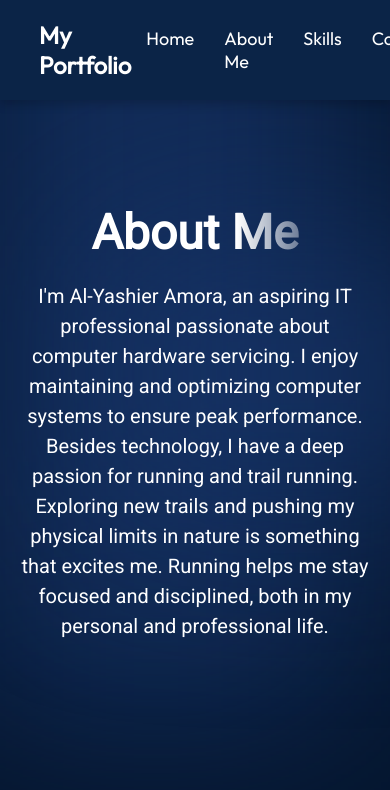
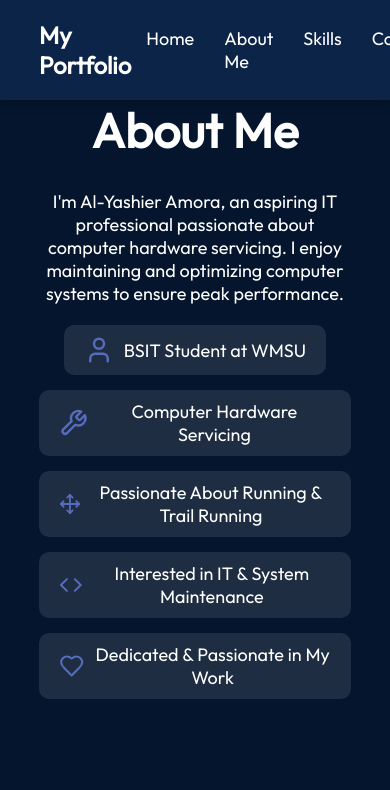
Before and after one commit to EchoDoubleCharlie/react-amora, a React (Vite) app: page /about in a window 390 px wide. Shown: the top 790 px of the page. Built offline with nearby package versions, Linux system fonts and the light colour scheme.

Commit message:
Updated Hero, AboutMe, Skills, and Contact sections

```diff
--- a/package.json
+++ b/package.json
@@ -12,6 +12,7 @@
   "dependencies": {
     "@fontsource/outfit": "^5.1.1",
     "@fontsource/roboto": "^5.1.1",
+    "lucide-react": "^0.477.0",
     "react": "^18.2.0",
     "react-dom": "^18.2.0",
     "react-icons": "^5.5.0",
--- a/src/App.jsx
+++ b/src/App.jsx
@@ -4,14 +4,17 @@ import { Hero } from "./components/Hero/Hero";
 import { AboutMe } from "./components/AboutMe";
 import { Navbar } from "./components/Navbar";
 import { Contact } from "./components/Contact";
+import { Skills } from "./components/Skills";
+
 function App() {
   return (
     <Router>
       <div className={styles.App}>
-        <Navbar /> {/* Navbar should be inside Router */}
+        <Navbar />
         <Routes>
           <Route path="/" element={<Hero />} />
           <Route path="/about" element={<AboutMe />} />
+          <Route path="/skills" element={<Skills />} />
           <Route path="/contact" element={<Contact />} />
         </Routes>
       </div>
--- a/src/components/AboutMe.jsx
+++ b/src/components/AboutMe.jsx
@@ -1,6 +1,6 @@
 import React from "react";
 import styles from "./AboutMe.module.css";
-
+import { User, Wrench, Move, Code, Heart } from "lucide-react";
 export const AboutMe = () => {
   return (
     <section id="aboutMe" className={styles.container}>
@@ -10,11 +10,30 @@ export const AboutMe = () => {
           I'm Al-Yashier Amora, an aspiring IT professional passionate about computer hardware servicing.
           I enjoy maintaining and optimizing computer systems to ensure peak performance.
         </p>
-        <p className={styles.description}>
-          Besides technology, I have a deep passion for running and trail running. Exploring new trails and
-          pushing my physical limits in nature is something that excites me. Running helps me stay focused
-          and disciplined, both in my personal and professional life.
-        </p>
+
+
+        <div className={styles.aboutList}>
+          <div className={styles.aboutItem}>
+            <User size={30} className={styles.icon} />
+            <span>BSIT Student at WMSU</span>
+          </div>
+          <div className={styles.aboutItem}>
+            <Wrench size={30} className={styles.icon} />
+            <span>Computer Hardware Servicing</span>
+          </div>
+          <div className={styles.aboutItem}>
+            <Move size={30} className={styles.icon} />
+            <span>Passionate About Running & Trail Running</span>
+          </div>
+          <div className={styles.aboutItem}>
+            <Code size={30} className={styles.icon} />
+            <span>Interested in IT & System Maintenance</span>
+          </div>
+          <div className={styles.aboutItem}>
+            <Heart size={30} className={styles.icon} />
+            <span>Dedicated & Passionate in My Work</span>
+          </div>
+        </div>
       </div>
 
       <div className={styles.topBlur} />
--- a/src/components/AboutMe.module.css
+++ b/src/components/AboutMe.module.css
@@ -1,116 +1,45 @@
 @import "/src/vars.css";
 
 .container {
-  position: relative;
+  padding: 100px 10%;
+  text-align: center;
+  min-height: 100vh;
+}
+
+.title {
+  font-size: 48px;
+  font-weight: bold;
+  margin-bottom: 30px;
+  color: var(--color-text);
+}
+
+.description {
+  font-size: 18px;
+  color: var(--color-text);
+  margin-bottom: 20px;
+}
+
+
+.aboutList {
   display: flex;
   flex-direction: column;
   align-items: center;
-  justify-content: center;
-  padding: 49px 10%;
-  min-height: calc(100vh);
-  text-align: center;
-  z-index: 1;
+  gap: 15px;
+  margin-top: 20px;
 }
 
-.content {
+.aboutItem {
   display: flex;
-  flex-direction: column;
   align-items: center;
+  gap: 10px;
+  font-size: 18px;
   color: var(--color-text);
-  z-index: 1;
+  background: rgba(255, 255, 255, 0.1);
+  padding: 10px 20px;
+  border-radius: 10px;
+  width: fit-content;
 }
 
-/* Title Animation */
-.title {
-  font-size: 60px;
-  font-weight: 900;
-  margin-bottom: 20px;
-  font-family: var(--font-roboto);
-  background: linear-gradient(90deg, rgba(255, 255, 255, 1) 70%, rgba(255, 255, 255, 0) 120%);
-  -webkit-text-fill-color: transparent;
-  -webkit-background-clip: text;
-
-  opacity: 0;
-  transform: translateY(20px);
-  animation: fadeSlideUp 1s ease-out forwards;
+.icon {
+  color: var(--color-primary);
 }
-
-/* Description Animation */
-.description {
-  font-size: 24px;
-  font-family: var(--font-roboto);
-  max-width: 800px;
-  line-height: 1.5;
-
-  opacity: 0;
-  transform: translateY(20px);
-  animation: fadeSlideUp 1s ease-out 0.3s forwards;
-}
-
-
-/* Keyframes for Animation */
-@keyframes fadeSlideUp {
-  from {
-    opacity: 0;
-    transform: translateY(20px);
-  }
-  to {
-    opacity: 1;
-    transform: translateY(0);
-  }
-}
-
-@keyframes fadeIn {
-  from {
-    opacity: 0;
-    transform: scale(0.9);
-  }
-  to {
-    opacity: 1;
-    transform: scale(1);
-  }
-}
-
-.topBlur,
-.bottomBlur {
-  position: absolute;
-  width: 100vw;
-  height: 100%;
-  top: 0;
-  right: 0;
-  border-radius: 0;
-  background: rgba(25, 55, 109, 0.7);
-  filter: blur(100px);
-  z-index: 0;
-}
-
-.topBlur {
-  top: -128px;
-  left: -10vw;
-}
-
-.bottomBlur {
-  top: 246px;
-  right: -25vw;
-  min-height: 250px;
-  height: 250px;
-}
-
-/* Responsive Design */
-@media (max-width: 830px) {
-  .container {
-    padding: 30px 5%;
-  }
-
-  .title {
-    font-size: 48px;
-  }
-
-  .description {
-    font-size: 20px;
-  }
-
-  .runningImg {
-    max-width: 100%;
-  }
-}
--- a/src/components/Hero/Hero.jsx
+++ b/src/components/Hero/Hero.jsx
@@ -1,22 +1,25 @@
 import React from "react";
-
 import styles from "./Hero.module.css";
 import { getImageUrl } from "../../utils";
-
 export const Hero = () => {
   return (
     <section className={styles.container}>
       <div className={styles.content}>
         <h1 className={styles.title}>Hi, I'm Al-Yashier Amora</h1>
         <p className={styles.description}>
-          I'm a WMSU college student studying Bachelor of Science in Information Technology. Reach out if you'd like to learn more with me about computer hardware servicing!
+          I'm a WMSU college student studying Bachelor of Science in Information Technology.
+          I specialize in computer hardware servicing and basic network cable management.
+          Reach out if you'd like to learn more with me!
         </p>
       </div>
+
+
       <img
         src={getImageUrl("hero/amora.jpg")}
-        alt="Hero image of me"
+        alt="Al-Yashier Amora"
         className={styles.heroImg}
       />
+
       <div className={styles.topBlur} />
       <div className={styles.bottomBlur} />
     </section>
--- a/src/components/Navbar.jsx
+++ b/src/components/Navbar.jsx
@@ -9,7 +9,7 @@ export const Navbar = () => {
       <ul className={styles.navLinks}>
         <li><Link to="/">Home</Link></li>
         <li><Link to="/about">About Me</Link></li>
-        <li><a href="#">Skills</a></li>
+        <li><Link to="/skills">Skills</Link></li>
         <li><Link to="/contact">Contact</Link></li>
       </ul>
     </nav>
--- /dev/null
+++ b/src/components/Skills.jsx
@@ -0,0 +1,33 @@
+import React from "react";
+import styles from "./Skills.module.css";
+import { Wrench, Cpu, Network, HardDriveDownload, Trash2, Settings } from "lucide-react";
+
+export const Skills = () => {
+  return (
+    <div className={styles.container}>
+      <h1 className={styles.title}>My Skills</h1>
+      <div className={styles.skillsGrid}>
+        <div className={styles.skillCard}>
+          <Wrench size={40} className={styles.skillIcon} />
+          <p>Hardware Troubleshooting</p>
+        </div>
+        <div className={styles.skillCard}>
+          <Cpu size={40} className={styles.skillIcon} />
+          <p>PC Repair & Maintenance</p>
+        </div>
+        <div className={styles.skillCard}>
+          <Network size={40} className={styles.skillIcon} />
+          <p>Basic Network Cable Management</p>
+        </div>
+        <div className={styles.skillCard}>
+          <Trash2 size={40} className={styles.skillIcon} />
+          <p>Junk File Cleanup & Optimization</p>
+        </div>
+        <div className={styles.skillCard}>
+          <Settings size={40} className={styles.skillIcon} />
+          <p>System Maintenance</p>
+        </div>
+      </div>
+    </div>
+  );
+};
--- /dev/null
+++ b/src/components/Skills.module.css
@@ -0,0 +1,41 @@
+@import "/src/vars.css";
+
+.container {
+  margin-top: 80px;
+  padding: 50px 10%;
+  text-align: center;
+  min-height: 100vh;
+}
+
+.title {
+  font-size: 48px;
+  font-weight: bold;
+  margin-bottom: 30px;
+  color: var(--color-text);
+}
+
+.skillsGrid {
+  display: grid;
+  grid-template-columns: repeat(auto-fit, minmax(200px, 1fr));
+  gap: 20px;
+  justify-items: center;
+}
+
+.skillCard {
+  display: flex;
+  flex-direction: column;
+  align-items: center;
+  padding: 20px;
+  background: rgba(255, 255, 255, 0.1);
+  border-radius: 10px;
+  transition: transform 0.3s ease;
+}
+
+.skillCard:hover {
+  transform: translateY(-5px);
+}
+
+.skillIcon {
+  color: var(--color-primary);
+  margin-bottom: 10px;
+}
--- a/src/vars.css
+++ b/src/vars.css
@@ -1,11 +1,10 @@
 :root {
-  /* Colours */
+
   --color-text: #fff;
   --color-primary: #576cbc;
   --color-secondary: #19376d;
   --color-dark: #0b2447;
   --color-bg: #04152d;
 
-  /* Fonts */
   --font-roboto: "Roboto";
 }
```
Also changed, not shown: src/components/Contact.jsx (+30 -20 lines), src/components/Contact.module.css (+49 -112 lines), src/components/Hero/Hero.module.css (+29 -85 lines), 1 other file (tests, documents, lock files or other folders).
